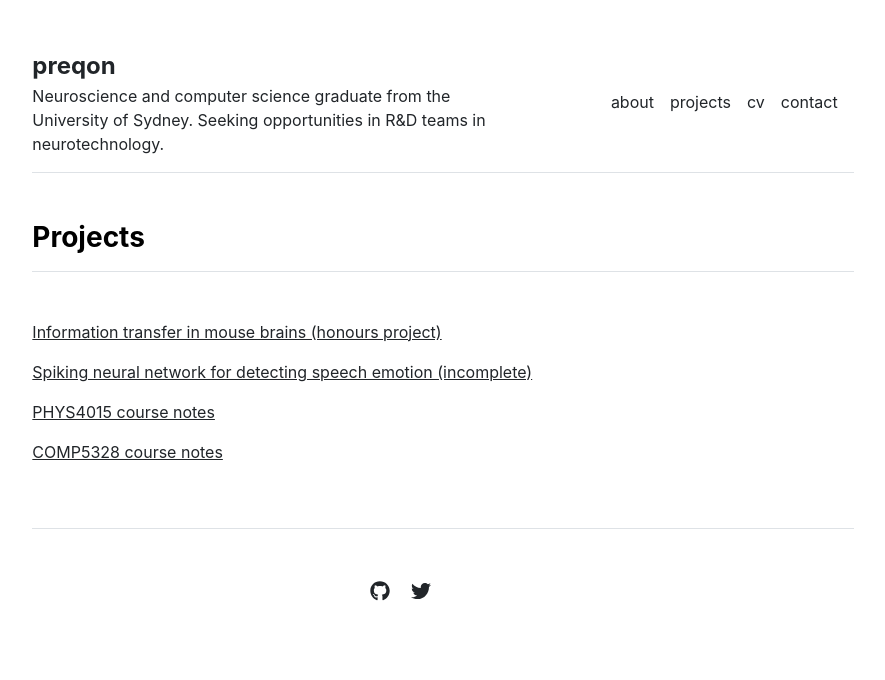
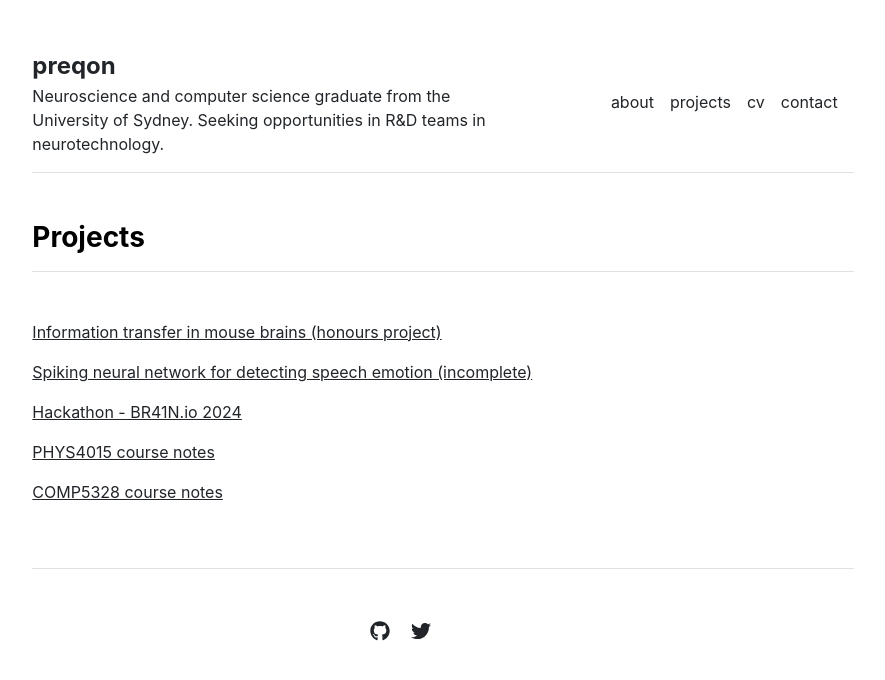
Before and after one commit to preqon/preqon.github.io, a Jekyll site: the page built from projects.md, in a window 1280 px wide. Shown: the top 680 px of the page, without its empty margins (197-1082 px from the left). Built offline with Jekyll 4.4.1, drawn with Linux system fonts in a browser that asks for light colours.

Commit message:
course notes - phys4015, comp5328

```diff
--- a/_data/settings.yml
+++ b/_data/settings.yml
@@ -9,6 +9,7 @@ projects:
 url: 'honours'}
 - {name: 'Spiking neural network for detecting speech emotion (incomplete)',
 url: 'speech-emotion-snn'}
+- {name: 'Hackathon - BR41N.io 2024', url: 'br41n.io' }
 - {name: 'PHYS4015 course notes', url: 'phys4015' }
 - {name: 'COMP5328 course notes', url: 'comp5328' }
 
```
